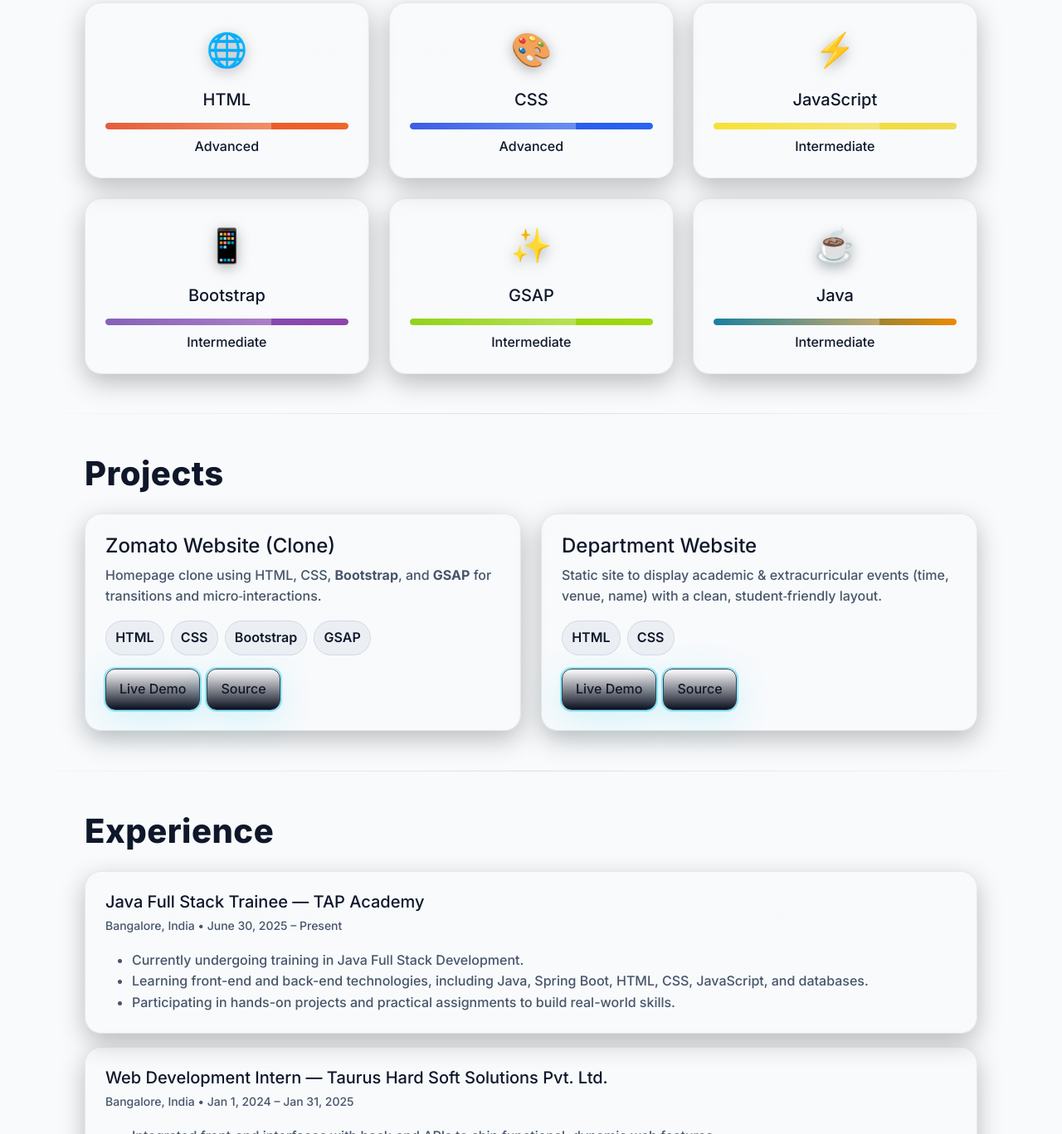
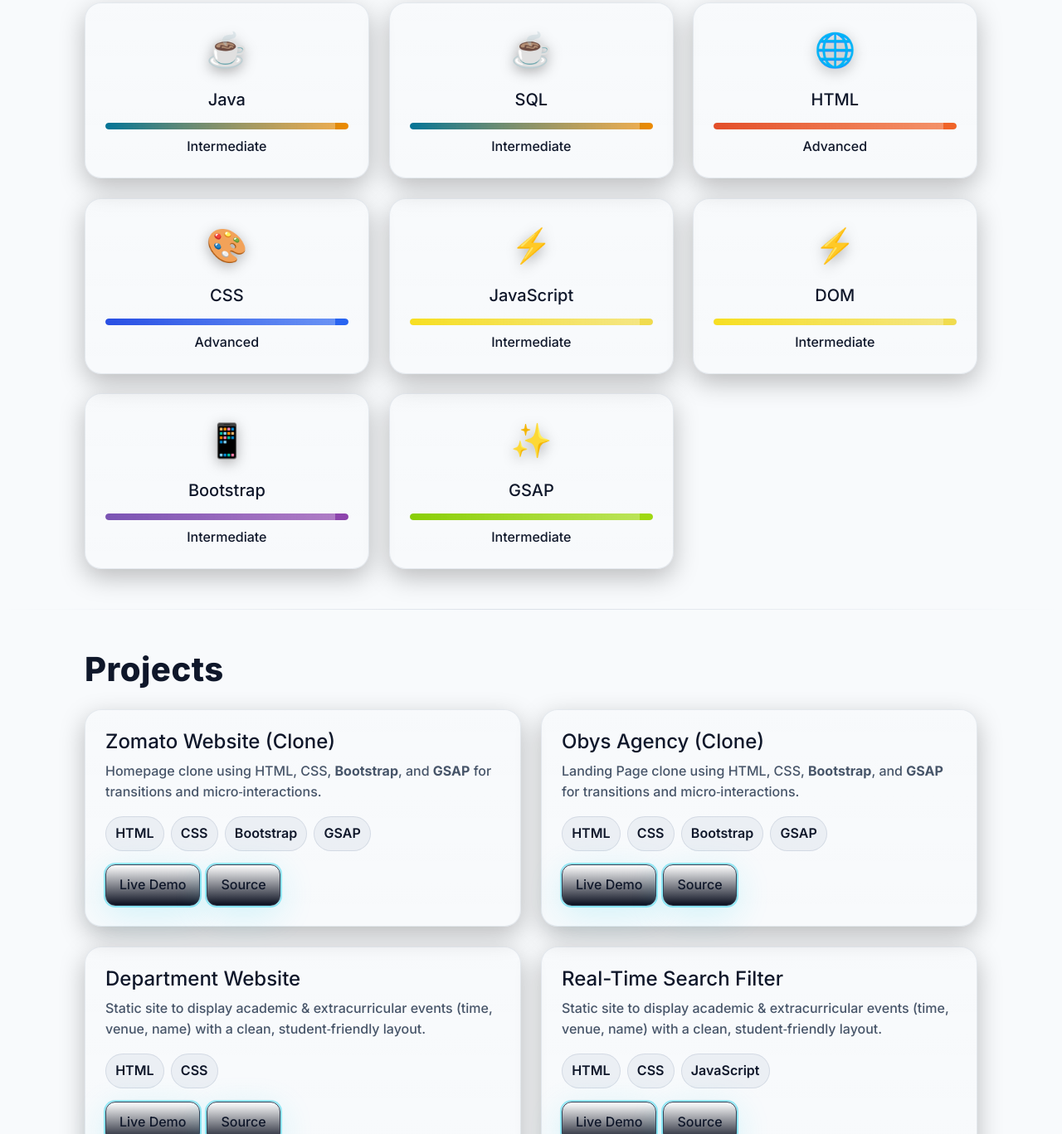
Before and after one commit to SumantAdky1/Portfolio, a plain HTML site: page index.html in a window 1280 px wide. Shown: the part 1433-2800 px from the top of the page at 83% size. Drawn offline with nearby package versions, Linux system fonts and the light colour scheme; animation ran at ten frames a second.

Commit message:
Update skills section in index.html
Removed duplicate Java skill entry and added new skill entries for SQL and DOM with corresponding skill levels.

```diff
--- a/index.html
+++ b/index.html
@@ -61,12 +61,15 @@
         <div class="col-lg-5">
           <div class="hero-badges card3d p-4 text-center">
             <div class="d-flex gap-2 justify-content-center flex-wrap">
+              <span class="badge-tech">Java</span>
+              <span class="badge-tech">OOPs</span>
+              <span class="badge-tech">SQL</span>
+              <span class="badge-tech">DOM</span>
               <span class="badge-tech">HTML</span>
               <span class="badge-tech">CSS</span>
               <span class="badge-tech">JavaScript</span>
               <span class="badge-tech">Bootstrap</span>
               <span class="badge-tech">GSAP</span>
-              <span class="badge-tech">Java</span>
             </div>
           </div>
         </div>
@@ -120,6 +123,31 @@
       <h2 class="section-title h1 mb-4">Skills</h2>
       <div class="row g-4">
         <div class="col-md-4 col-6">
+          <div class="skill-card card3d p-4 text-center skill-java">
+            <div class="skill-icon mb-3">☕</div>
+            <h4 class="h5 mb-2">Java</h4>
+            <div class="skill-level">
+              <div class="skill-bar">
+                <div class="skill-fill" data-level="82"></div>
+              </div>
+              <span class="skill-level-text">Intermediate</span>
+            </div>
+          </div>
+        </div>
+
+        <div class="col-md-4 col-6">
+          <div class="skill-card card3d p-4 text-center skill-java">
+            <div class="skill-icon mb-3">☕</div>
+            <h4 class="h5 mb-2">SQL</h4>
+            <div class="skill-level">
+              <div class="skill-bar">
+                <div class="skill-fill" data-level="82"></div>
+              </div>
+              <span class="skill-level-text">Intermediate</span>
+            </div>
+          </div>
+        </div>
+        <div class="col-md-4 col-6">
           <div class="skill-card card3d p-4 text-center skill-html">
             <div class="skill-icon mb-3">🌐</div>
             <h4 class="h5 mb-2">HTML</h4>
@@ -156,6 +184,18 @@
           </div>
         </div>
         <div class="col-md-4 col-6">
+          <div class="skill-card card3d p-4 text-center skill-js">
+            <div class="skill-icon mb-3">⚡</div>
+            <h4 class="h5 mb-2">DOM</h4>
+            <div class="skill-level">
+              <div class="skill-bar">
+                <div class="skill-fill" data-level="85"></div>
+              </div>
+              <span class="skill-level-text">Intermediate</span>
+            </div>
+          </div>
+        </div>
+        <div class="col-md-4 col-6">
           <div class="skill-card card3d p-4 text-center skill-bootstrap">
             <div class="skill-icon mb-3">📱</div>
             <h4 class="h5 mb-2">Bootstrap</h4>
@@ -179,18 +219,7 @@
             </div>
           </div>
         </div>
-        <div class="col-md-4 col-6">
-          <div class="skill-card card3d p-4 text-center skill-java">
-            <div class="skill-icon mb-3">☕</div>
-            <h4 class="h5 mb-2">Java</h4>
-            <div class="skill-level">
-              <div class="skill-bar">
-                <div class="skill-fill" data-level="82"></div>
-              </div>
-              <span class="skill-level-text">Intermediate</span>
-            </div>
-          </div>
-        </div>
+
       </div>
 
     </div>
@@ -221,6 +250,20 @@
         </div>
         <div class="col-md-6">
           <article class="card3d p-4 h-100">
+            <h3 class="h4 mb-2">Obys Agency (Clone)</h3>
+            <p class="text-secondary">Landing Page clone using HTML, CSS, <b>Bootstrap</b>, and <b>GSAP</b> for transitions and micro‑interactions.</p>
+            <div class="d-flex gap-2 flex-wrap mb-3">
+              <span class="badge-tech">HTML</span><span class="badge-tech">CSS</span>
+              <span class="badge-tech">Bootstrap</span><span class="badge-tech">GSAP</span>
+            </div>
+            <div class="d-flex gap-2">
+              <a class="btn-glow" href="sumantadky1.github.io/Obys_Agency/" target="_blank" aria-label="Live demo">Live Demo</a>
+              <a class="btn-glow" href="https://github.com/SumantAdky1/Obys_Agency" target="_blank" aria-label="Source code">Source</a>
+            </div>
+          </article>
+        </div>
+        <div class="col-md-6">
+          <article class="card3d p-4 h-100">
             <h3 class="h4 mb-2">Department Website</h3>
             <p class="text-secondary">Static site to display academic & extracurricular events (time, venue, name) with a clean, student‑friendly layout.</p>
             <div class="d-flex gap-2 flex-wrap mb-3">
@@ -229,6 +272,19 @@
             <div class="d-flex gap-2">
               <a class="btn-glow" href="https://sumantadky1.github.io/ISE_Events-WebPage/" target="_blank">Live Demo</a>
               <a class="btn-glow" href="https://github.com/SumantAdky1/ISE_Events-WebPage" target="_blank">Source</a>
+            </div>
+          </article>
+        </div>
+        <div class="col-md-6">
+          <article class="card3d p-4 h-100">
+            <h3 class="h4 mb-2">Real-Time Search Filter</h3>
+            <p class="text-secondary">Static site to display academic & extracurricular events (time, venue, name) with a clean, student‑friendly layout.</p>
+            <div class="d-flex gap-2 flex-wrap mb-3">
+              <span class="badge-tech">HTML</span><span class="badge-tech">CSS</span><span class="badge-tech">JavaScript</span>
+            </div>
+            <div class="d-flex gap-2">
+              <a class="btn-glow" href="https://sumantadky1.github.io/Real-Time_Search_Filter/" target="_blank">Live Demo</a>
+              <a class="btn-glow" href="https://github.com/SumantAdky1/Real-Time_Search_Filter" target="_blank">Source</a>
             </div>
           </article>
         </div>
```
